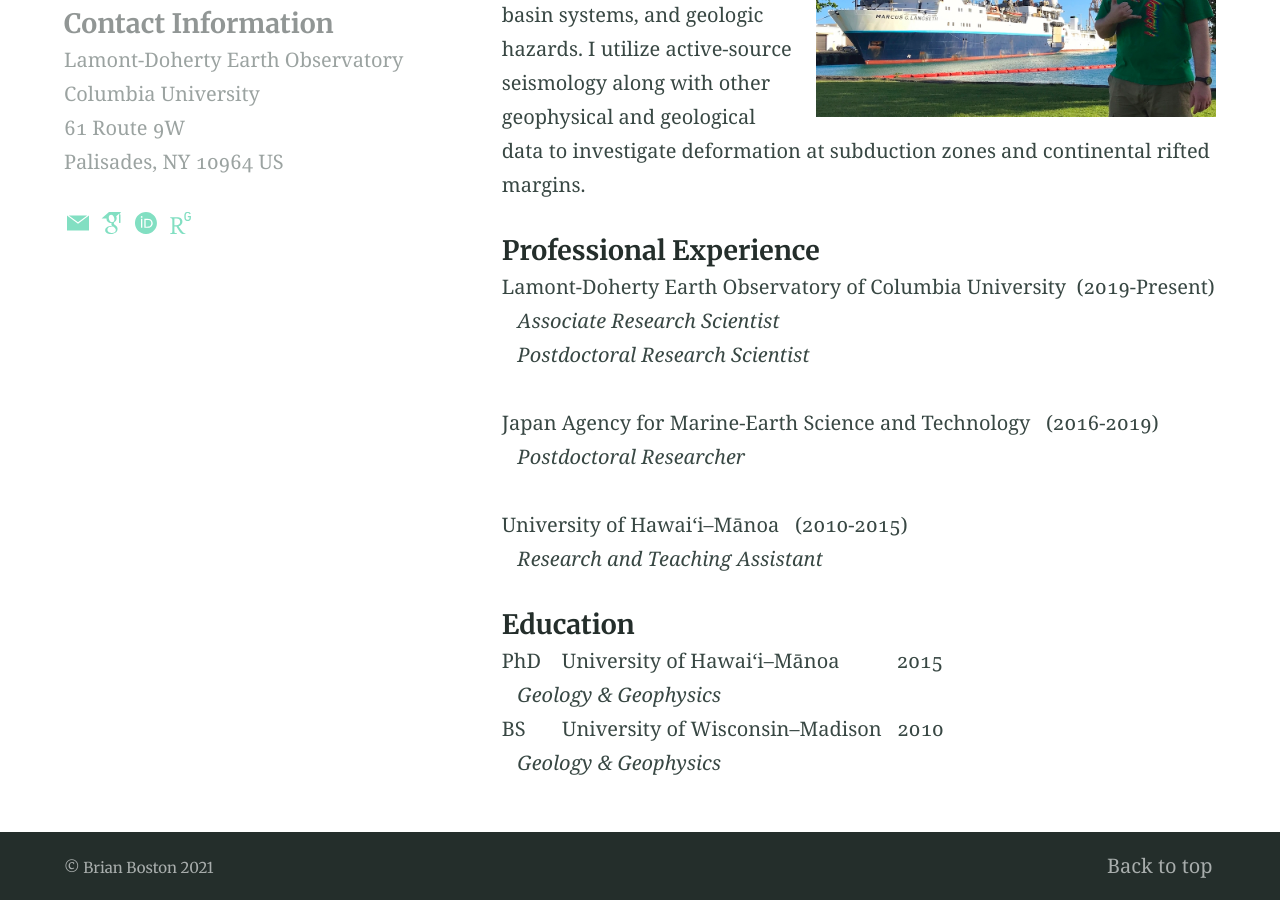
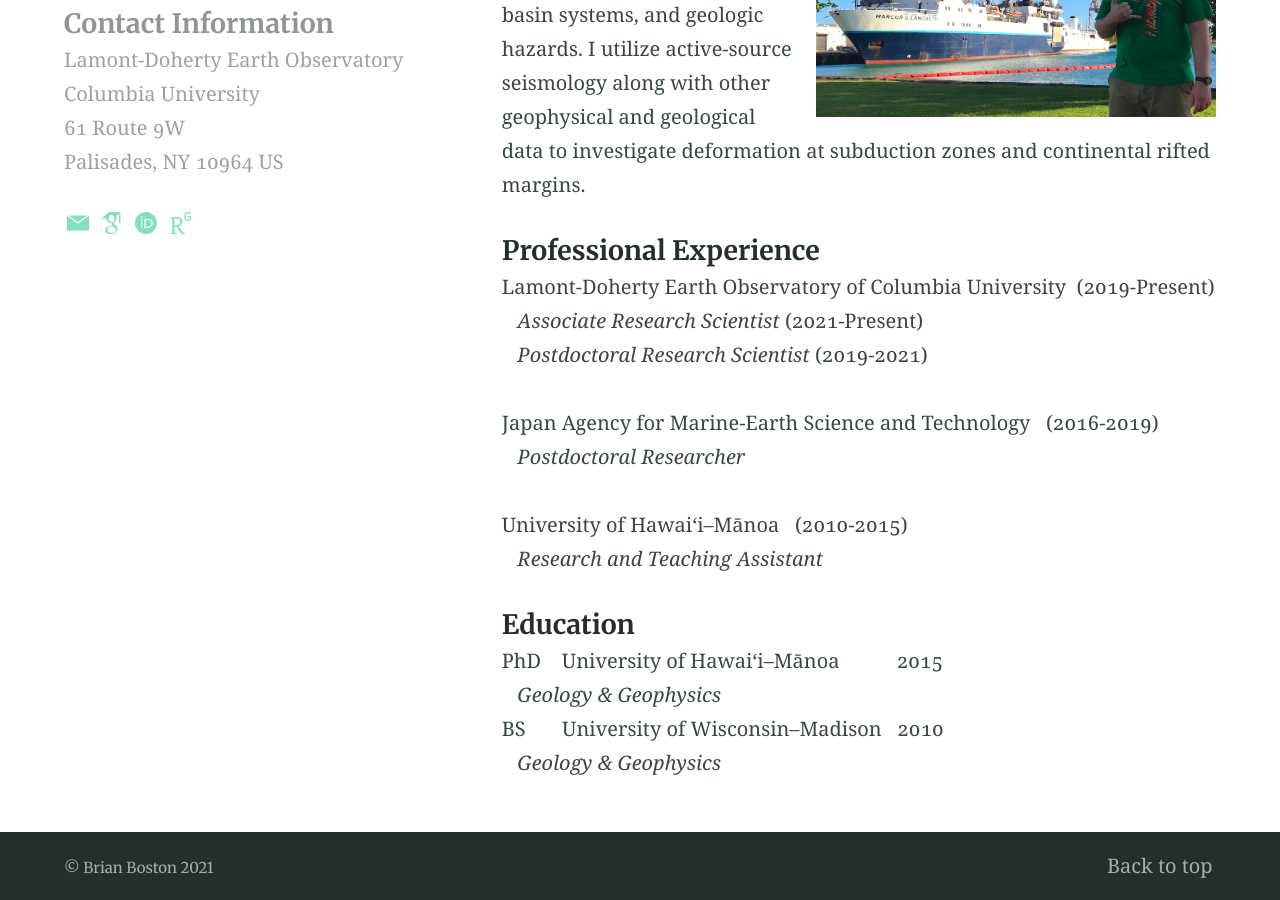
Before and after one commit to brianboston/brianboston.github.io, a Jekyll site: the page built from index.md, in a window 1280 px wide and 900 px high, scrolled down 812 px. Built offline with Jekyll 4.4.1, drawn with Linux system fonts in a browser that asks for light colours.

Commit message:
Update index.md

```diff
--- a/index.md
+++ b/index.md
@@ -15,9 +15,9 @@ My research is focused on using geophysical methods to study tectonics, volcanis
 #### Professional Experience
 Lamont-Doherty Earth Observatory of Columbia University &nbsp;(2019-Present)
 <br/>
-&nbsp;&nbsp; _Associate Research Scientist_
+&nbsp;&nbsp; _Associate Research Scientist_ (2021-Present)
 <br/>
-&nbsp;&nbsp; _Postdoctoral Research Scientist_
+&nbsp;&nbsp; _Postdoctoral Research Scientist_ (2019-2021)
 
 Japan Agency for Marine-Earth Science and Technology  &nbsp; (2016-2019)
 <br/>
```
